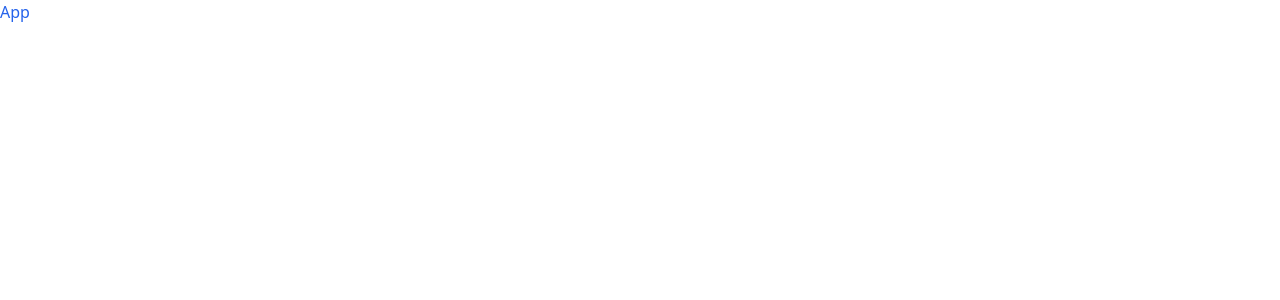
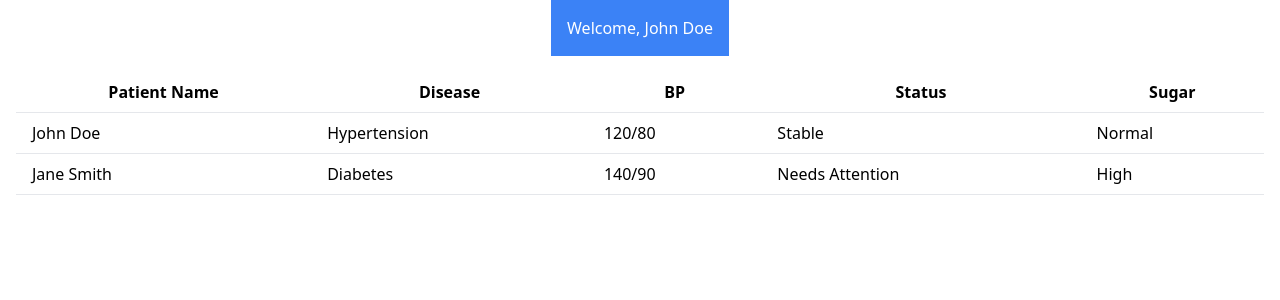
Before and after one commit to poddarbijaylaxmi/healthTrackerFE, a React (Create React App) app in the folder healthtracker/: page / in a window 1280 px wide. Shown: the top 300 px of the page. Built offline with nearby package versions, Linux system fonts and the light colour scheme.

Commit message:
add doctor's home page with patient details

```diff
--- a/healthtracker/src/App.js
+++ b/healthtracker/src/App.js
@@ -1,7 +1,38 @@
+//
 import React from 'react';
+import { ThemeProvider } from './contexts/ThemeContext';
+import WelcomeBanner from './components/WelcomeBanner';
+import PatientTable from './components/PatientTableComponent';
 
 const App = () => {
-  return <div className="text-blue-600">App</div>;
+  const patients = [
+    {
+      name: 'John Doe',
+      disease: 'Hypertension',
+      bp: '120/80',
+      status: 'Stable',
+      sugar: 'Normal',
+    },
+    {
+      name: 'Jane Smith',
+      disease: 'Diabetes',
+      bp: '140/90',
+      status: 'Needs Attention',
+      sugar: 'High',
+    },
+    // Add more patient data as needed
+  ];
+
+  return (
+    <ThemeProvider>
+      <div className="min-h-screen flex flex-col items-center">
+        <WelcomeBanner username="John Doe" />
+        <div className="p-4 w-full">
+          <PatientTable patients={patients} />
+        </div>
+      </div>
+    </ThemeProvider>
+  );
 };
 
 export default App;
--- /dev/null
+++ b/healthtracker/src/components/HamburgerMenu.jsx
@@ -0,0 +1,26 @@
+import React, { useState } from 'react';
+
+const HamburgerMenu = () => {
+  const [isOpen, setIsOpen] = useState(false);
+
+  return (
+    <div className="relative">
+      <button onClick={() => setIsOpen(!isOpen)} className="p-4">
+        ☰
+      </button>
+      {isOpen && (
+        <div className="absolute top-12 left-0 bg-white shadow-md rounded-md w-48">
+          <ul>
+            <li className="p-2 hover:bg-gray-200">Dashboard</li>
+            <li className="p-2 hover:bg-gray-200">My Profile</li>
+            <li className="p-2 hover:bg-gray-200">Health Insights</li>
+            <li className="p-2 hover:bg-gray-200">Messages</li>
+            <li className="p-2 hover:bg-gray-200">Logout</li>
+          </ul>
+        </div>
+      )}
+    </div>
+  );
+};
+
+export default HamburgerMenu;
--- /dev/null
+++ b/healthtracker/src/components/PatientTableComponent.jsx
@@ -0,0 +1,45 @@
+import React from 'react';
+import PropTypes from 'prop-types';
+
+const PatientTable = ({ patients }) => {
+  return (
+    <div className="overflow-x-auto">
+      <table className="min-w-full bg-white">
+        <thead>
+          <tr>
+            <th className="py-2 px-4 border-b">Patient Name</th>
+            <th className="py-2 px-4 border-b">Disease</th>
+            <th className="py-2 px-4 border-b">BP</th>
+            <th className="py-2 px-4 border-b">Status</th>
+            <th className="py-2 px-4 border-b">Sugar</th>
+          </tr>
+        </thead>
+        <tbody>
+          {patients.map((patient, index) => (
+            <tr key={index}>
+              <td className="py-2 px-4 border-b">{patient.name}</td>
+              <td className="py-2 px-4 border-b">{patient.disease}</td>
+              <td className="py-2 px-4 border-b">{patient.bp}</td>
+              <td className="py-2 px-4 border-b">{patient.status}</td>
+              <td className="py-2 px-4 border-b">{patient.sugar}</td>
+            </tr>
+          ))}
+        </tbody>
+      </table>
+    </div>
+  );
+};
+
+PatientTable.propTypes = {
+  patients: PropTypes.arrayOf(
+    PropTypes.shape({
+      name: PropTypes.string.isRequired,
+      disease: PropTypes.string.isRequired,
+      bp: PropTypes.string.isRequired,
+      status: PropTypes.string.isRequired,
+      sugar: PropTypes.string.isRequired,
+    })
+  ).isRequired,
+};
+
+export default PatientTable;
--- /dev/null
+++ b/healthtracker/src/components/WelcomeBanner.jsx
@@ -0,0 +1,14 @@
+import React, { useContext } from 'react';
+import { ThemeContext } from '../contexts/ThemeContext';
+import PropTypes from 'prop-types';
+
+const WelcomeBanner = ({ username }) => {
+  const { theme } = useContext(ThemeContext);
+
+  return <div className={`${theme} text-white p-4`}>Welcome, {username}</div>;
+};
+
+WelcomeBanner.propTypes = {
+  username: PropTypes.string.isRequired,
+};
+export default WelcomeBanner;
--- /dev/null
+++ b/healthtracker/src/contexts/ThemeContext.js
@@ -0,0 +1,20 @@
+import React, { createContext, useState } from 'react';
+import PropTypes from 'prop-types';
+
+const ThemeContext = createContext();
+
+const ThemeProvider = ({ children }) => {
+  const [theme, setTheme] = useState('bg-blue-500');
+
+  return (
+    <ThemeContext.Provider value={{ theme, setTheme }}>
+      {children}
+    </ThemeContext.Provider>
+  );
+};
+
+ThemeProvider.propTypes = {
+  children: PropTypes.node.isRequired,
+};
+
+export { ThemeContext, ThemeProvider };
```
